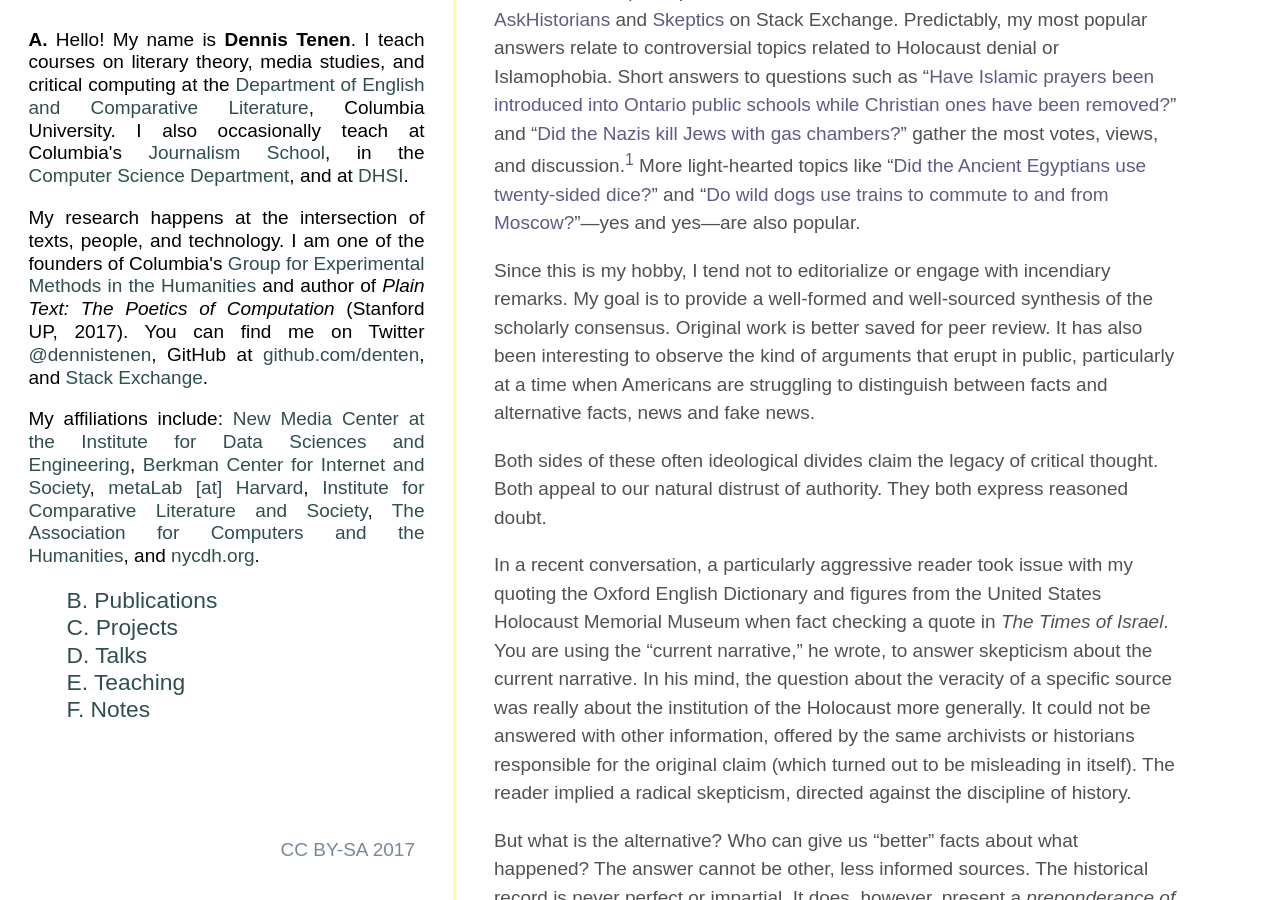
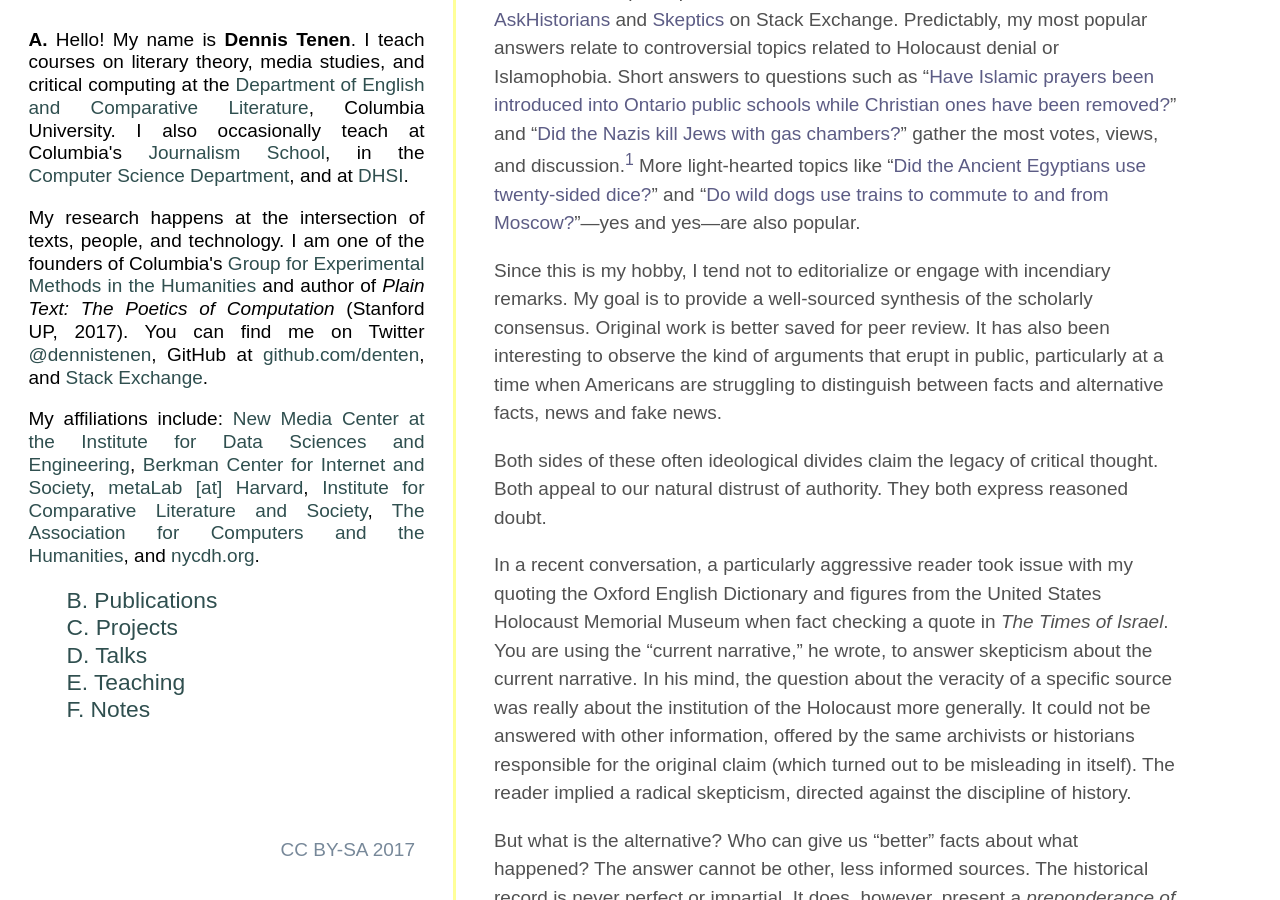
Before and after one commit to denten/denten.github.io, a Jekyll site: the page built from _posts/2017-03-01-reason.md, in a window 1280 px wide and 900 px high, scrolled down 403 px. Built offline with Jekyll 4.4.1, drawn with Linux system fonts in a browser that asks for light colours; some web fonts are replaced.

Commit message:
small changes to reason

```diff
--- a/_posts/2017-03-01-reason.md
+++ b/_posts/2017-03-01-reason.md
@@ -42,9 +42,9 @@
 [7]: http://skeptics.stackexchange.com/questions/15910/do-wild-dogs-use-trains-to-commute-to-and-from-moscow
 
 Since this is my hobby, I tend not to editorialize or engage with incendiary
-remarks. My goal is to provide a well-formed and well-sourced synthesis of the
-scholarly consensus. Original work is better saved for peer review. It has
-also been interesting to observe the kind of arguments that erupt in public,
+remarks. My goal is to provide a well-sourced synthesis of the scholarly
+consensus. Original work is better saved for peer review. It has also been
+interesting to observe the kind of arguments that erupt in public,
 particularly at a time when Americans are struggling to distinguish between
 facts and alternative facts, news and fake news.
 
```
